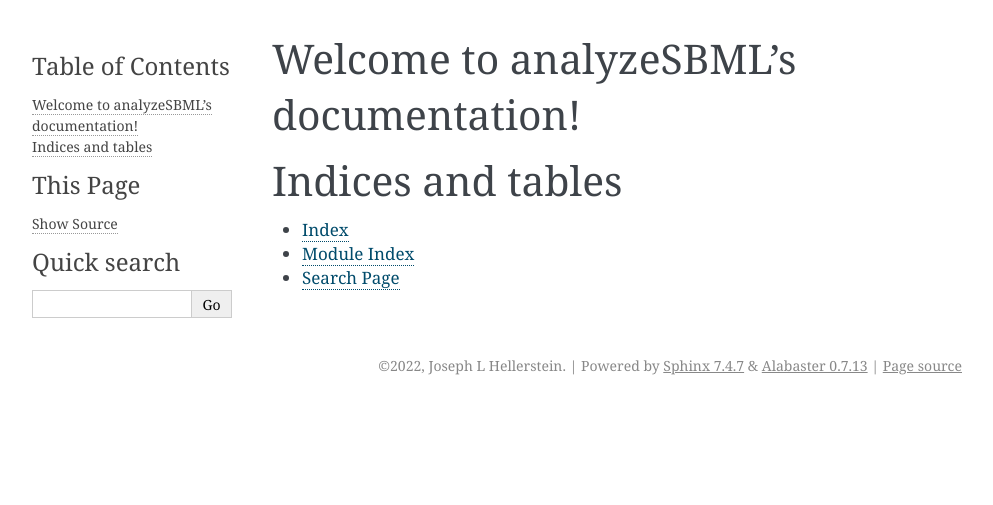
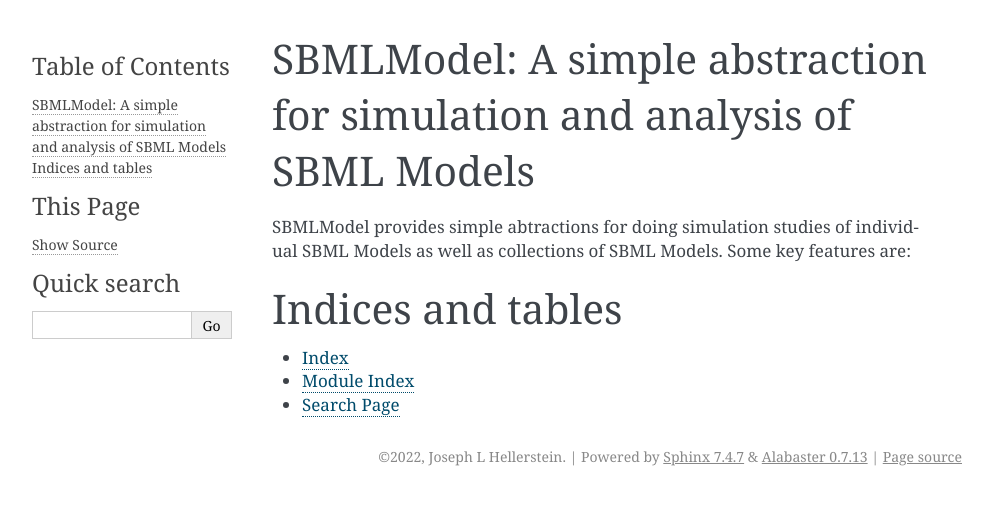
Before and after one commit to ModelEngineering/SBMLModel, a Sphinx documentation site: the page built from docs/source/index.rst, in a window 1280 px wide. Shown: the top 505 px of the page, without its empty margins (148-1141 px from the left). Built offline with Sphinx 7.4.7, drawn with Linux system fonts in a browser that asks for light colours.

```diff
--- a/docs/source/index.rst
+++ b/docs/source/index.rst
@@ -3,8 +3,14 @@
    You can adapt this file completely to your liking, but it should at least
    contain the root `toctree` directive.
 
-Welcome to analyzeSBML's documentation!
-=======================================
+SBMLModel: A simple abstraction for simulation and analysis of SBML Models
+==========================================================================
+
+SBMLModel provides simple abtractions for doing simulation studies of individual
+SBML Models as well as collections of SBML Models.
+Some key features are:
+
+
 
 .. toctree::
    :maxdepth: 2
```
Also changed, not shown: 2 other files.
